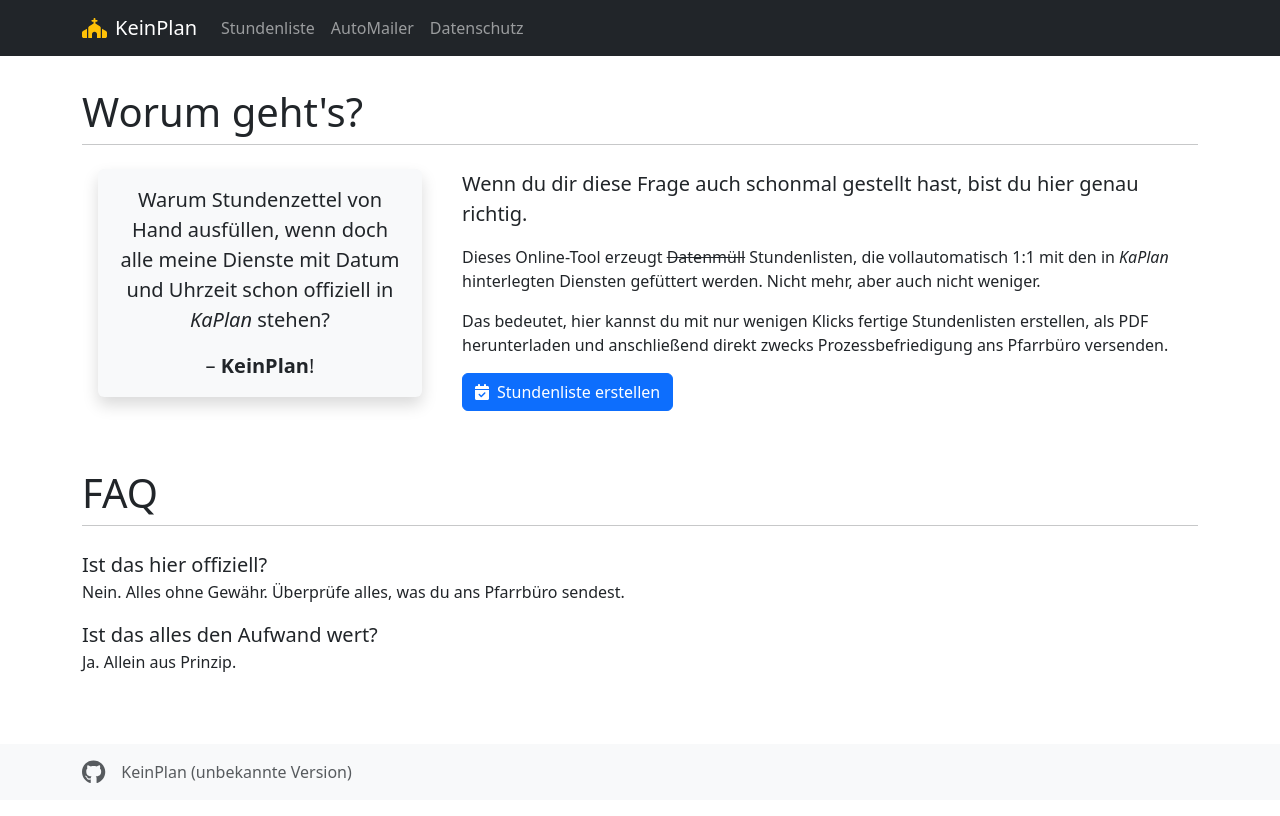
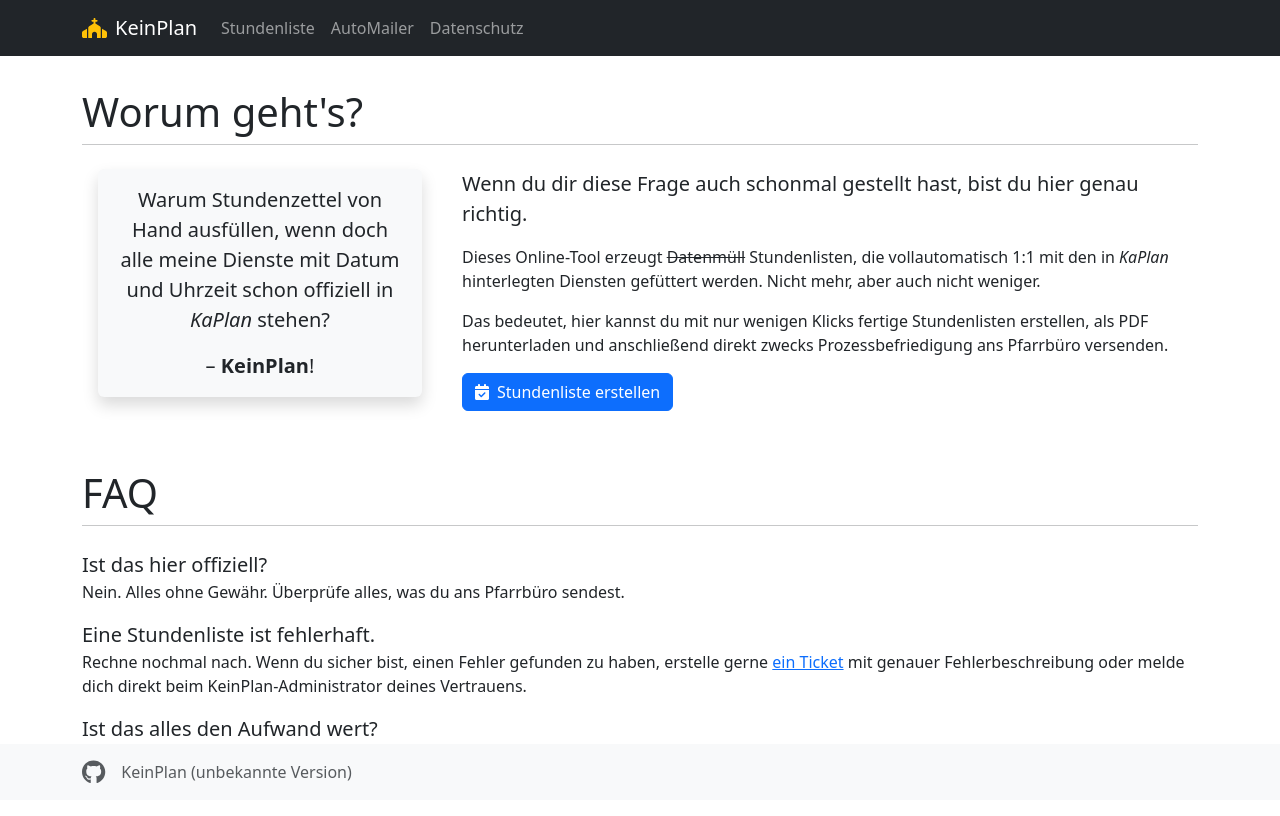
Before and after one commit to nbe95/KeinPlan, a Next.js app in the folder frontend/: page / in a window 1280 px wide. Built offline with nearby package versions, Linux system fonts and the light colour scheme.

Commit message:
Add question

```diff
--- a/frontend/pages/index.tsx
+++ b/frontend/pages/index.tsx
@@ -4,6 +4,7 @@ import { NextPage } from "next";
 import { Button, Col, Row } from "react-bootstrap";
 import PageWrapper from "../components/page-wrapper";
 import PageSection from "../components/page-section";
+import Link from "next/link";
 
 const Page: NextPage = () => {
   return (
@@ -49,7 +50,23 @@ const Page: NextPage = () => {
 
       <PageSection headline="FAQ">
         <p className="lead mb-0">Ist das hier offiziell?</p>
-        <p>Nein. Alles ohne Gewähr. Überprüfe alles, was du ans Pfarrbüro sendest.</p>
+        <p>
+          Nein. Alles ohne Gewähr. Überprüfe alles, was du ans Pfarrbüro
+          sendest.
+        </p>
+
+        <p className="lead mb-0">Eine Stundenliste ist fehlerhaft.</p>
+        <p>
+          Rechne nochmal nach. Wenn du sicher bist, einen Fehler gefunden zu
+          haben, erstelle gerne{" "}
+          <Link
+            href="https://github.com/nbe95/KeinPlan/issues/new"
+            target="_blank">
+              ein Ticket
+          </Link>{" "}
+          mit genauer Fehlerbeschreibung oder melde dich direkt beim
+          KeinPlan-Administrator deines Vertrauens.
+        </p>
 
         <p className="lead mb-0">Ist das alles den Aufwand wert?</p>
         <p>Ja. Allein aus Prinzip.</p>
```
